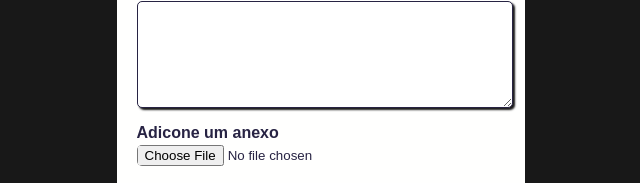
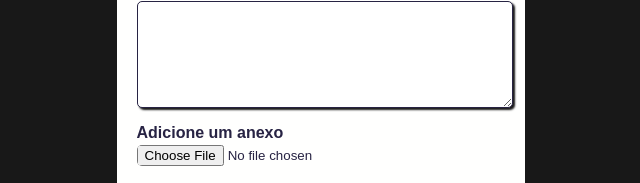
Before and after one commit to wlsf82/cypress-basico-v2, a website: page src/index.html in a window 1280 px wide. Shown: the part 508-691 px from the top of the page, 319-959 px from the left. Drawn offline with Linux system fonts and the light colour scheme.

Commit message:
Fix app typo

```diff
--- a/src/index.html
+++ b/src/index.html
@@ -80,7 +80,7 @@
           <textarea row="6" id="open-text-area" name="open-text-area" required></textarea>
         </div>
         <div class="field">
-          <label><strong>Adicone um anexo</strong></label>
+          <label><strong>Adicione um anexo</strong></label>
           <input id="file-upload" type="file">
         </div>
         <button type="submit" class="button">Enviar</button>
```
